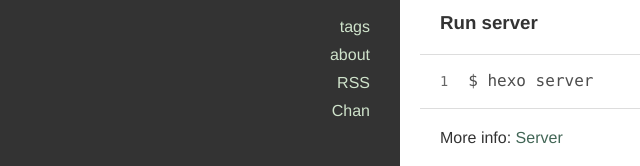
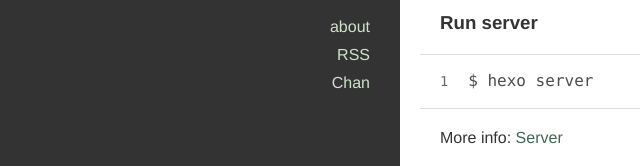
Before and after one commit to liuhengd/liuhengd.github.io, a plain HTML site: page 2017/03/14/hello-world/index.html in a window 1280 px wide. Shown: the part 386-552 px from the top of the page, 0-640 px from the left. Drawn offline with nearby package versions, Linux system fonts and the light colour scheme.

Commit message:
Site updated: 2017-03-19 21:23:56

```diff
--- a/2017/03/14/hello-world/index.html
+++ b/2017/03/14/hello-world/index.html
@@ -31,7 +31,7 @@ Quick">
 
 
 
-  <link rel="icon" href="/favicon.png">
+  <link rel="icon" href="/favicon.gif">
 
 
 <link rel="stylesheet" href="/perfect-scrollbar/css/perfect-scrollbar.min.css">
@@ -125,12 +125,6 @@ Quick">
         </ul>
 
         <ul class="nav">
-
-
-              <li>
-                <a href="/tags" title="tags">tags</a>
-              </li>
-
 
 
               <li>
```
Also changed, not shown: 2017/03/14/newBlog/index.html (+1 -7 lines), archives/2017/03/index.html (+1 -7 lines), archives/2017/index.html (+1 -7 lines), archives/index.html (+1 -7 lines), index.html (+1 -7 lines).
